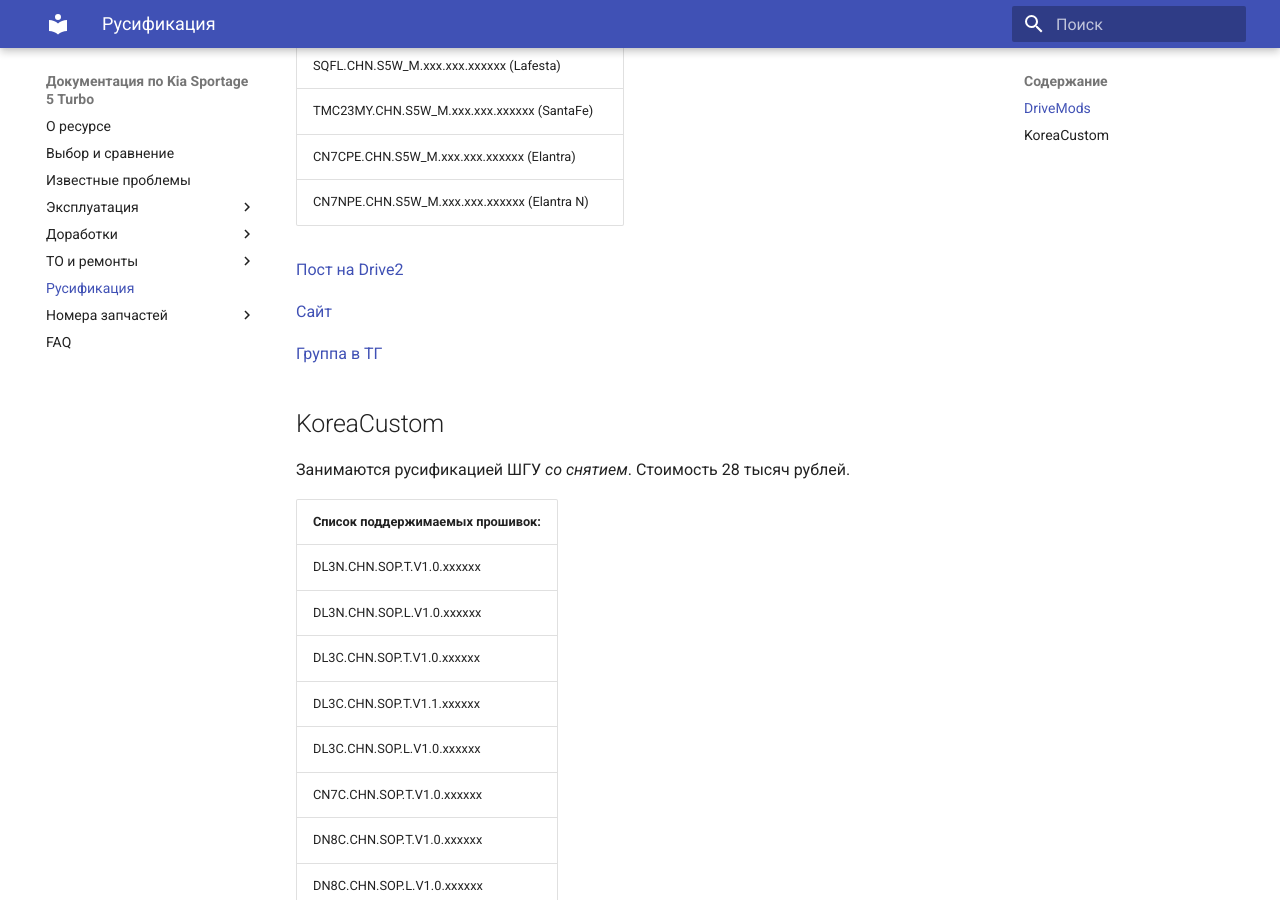
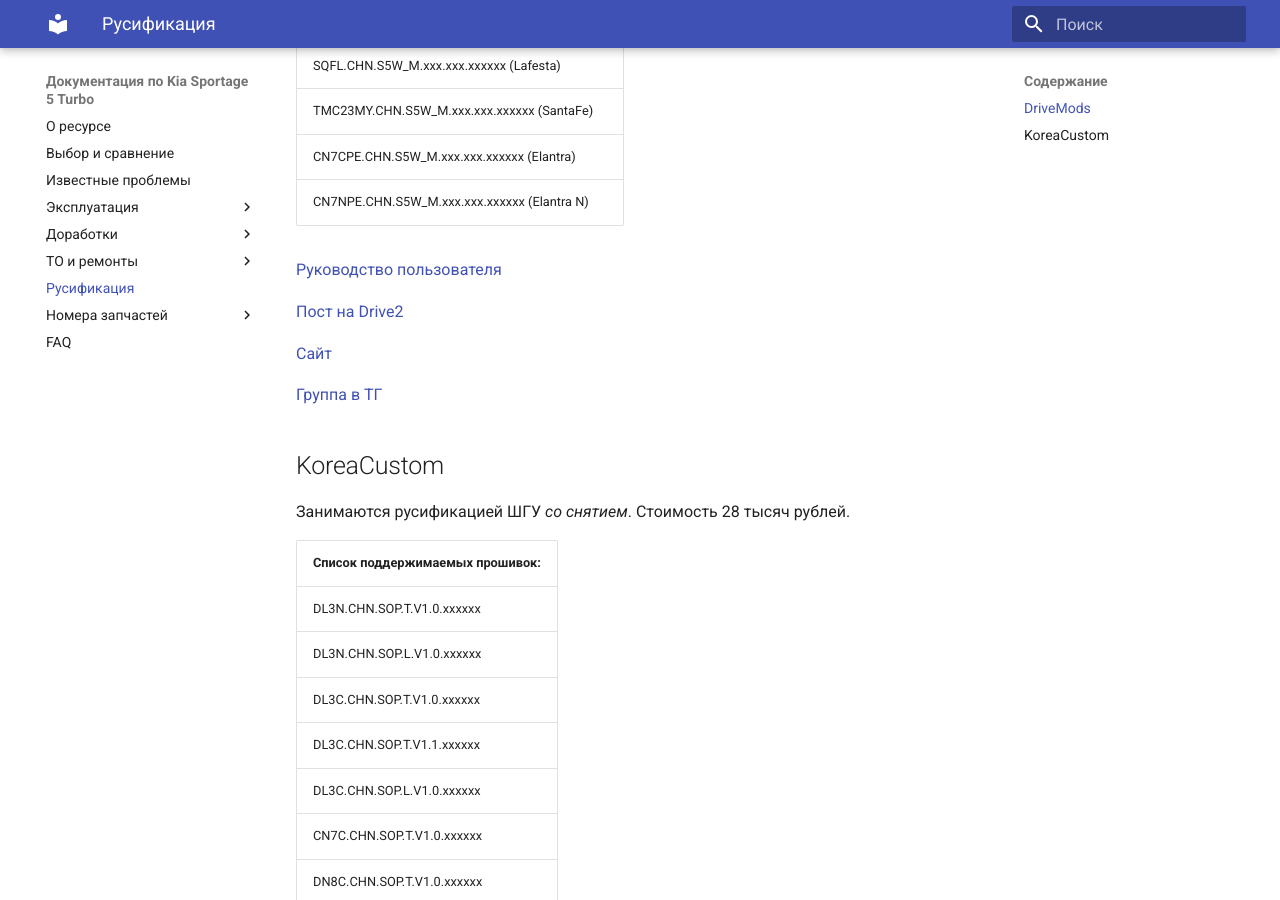
Before and after one commit to kia-sportage-docs/kia-sport5-docs, an MkDocs documentation site: the page built from docs/translate.md, in a window 1280 px wide and 900 px high, scrolled down 862 px. Built offline with MkDocs 1.6.1 and Material for MkDocs 9.7.7, drawn with Linux system fonts in a browser that asks for light colours.

Commit message:
add manual for drivemods 5.2.0

```diff
--- a/docs/translate.md
+++ b/docs/translate.md
@@ -24,6 +24,7 @@
 | CN7CPE.CHN.S5W_M.xxx.xxx.xxxxxx (Elantra) |
 | CN7NPE.CHN.S5W_M.xxx.xxx.xxxxxx (Elantra N) |
 
+[Руководство пользователя](https://drive.google.com/file/d/1JCpb9LhhDvWlNjpyipVEmRzQ9X4SYfVc/view?usp=sharing)
 
 [Пост на Drive2](https://www.drive2.ru/o/b/708309789733573825/)
 
```
